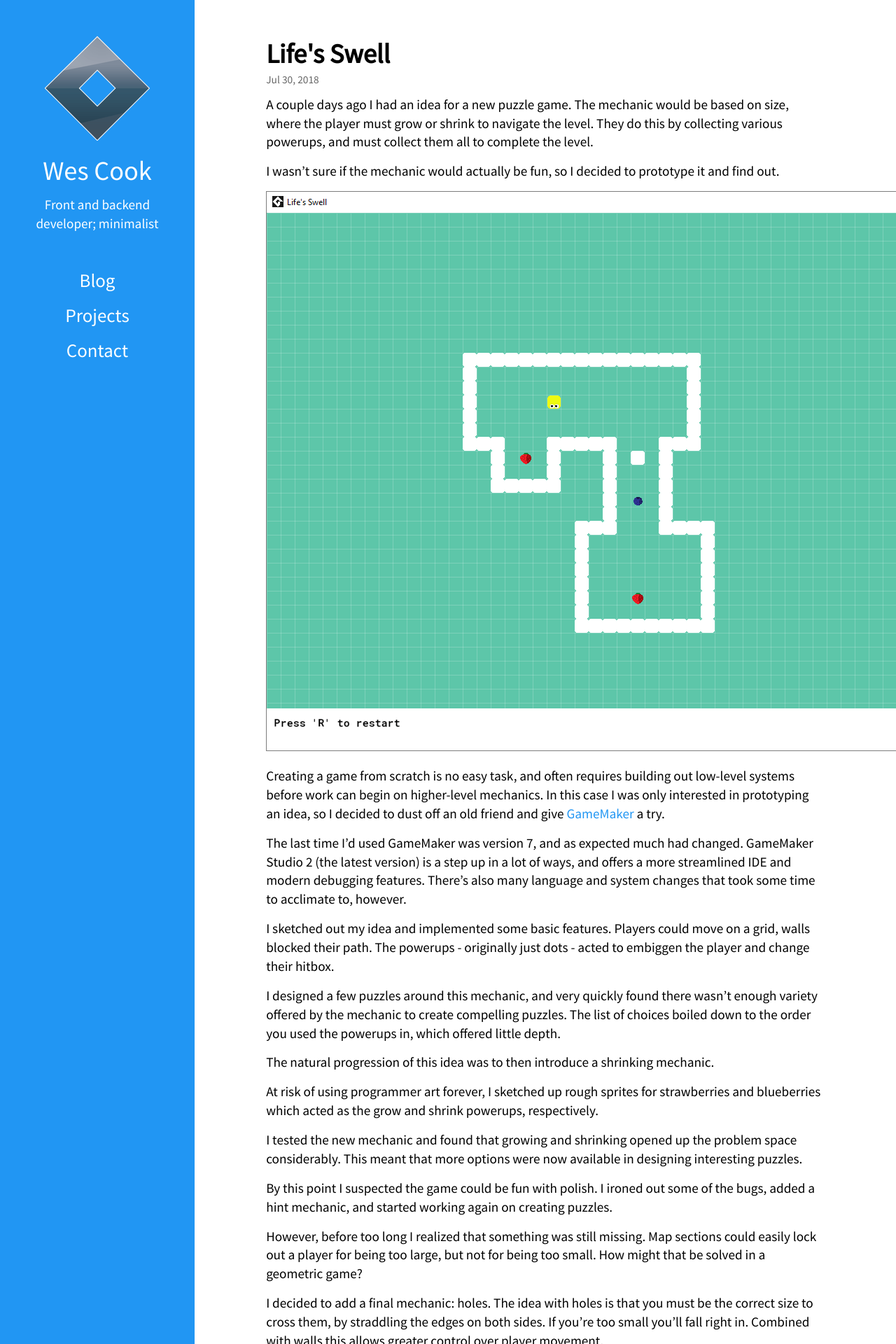
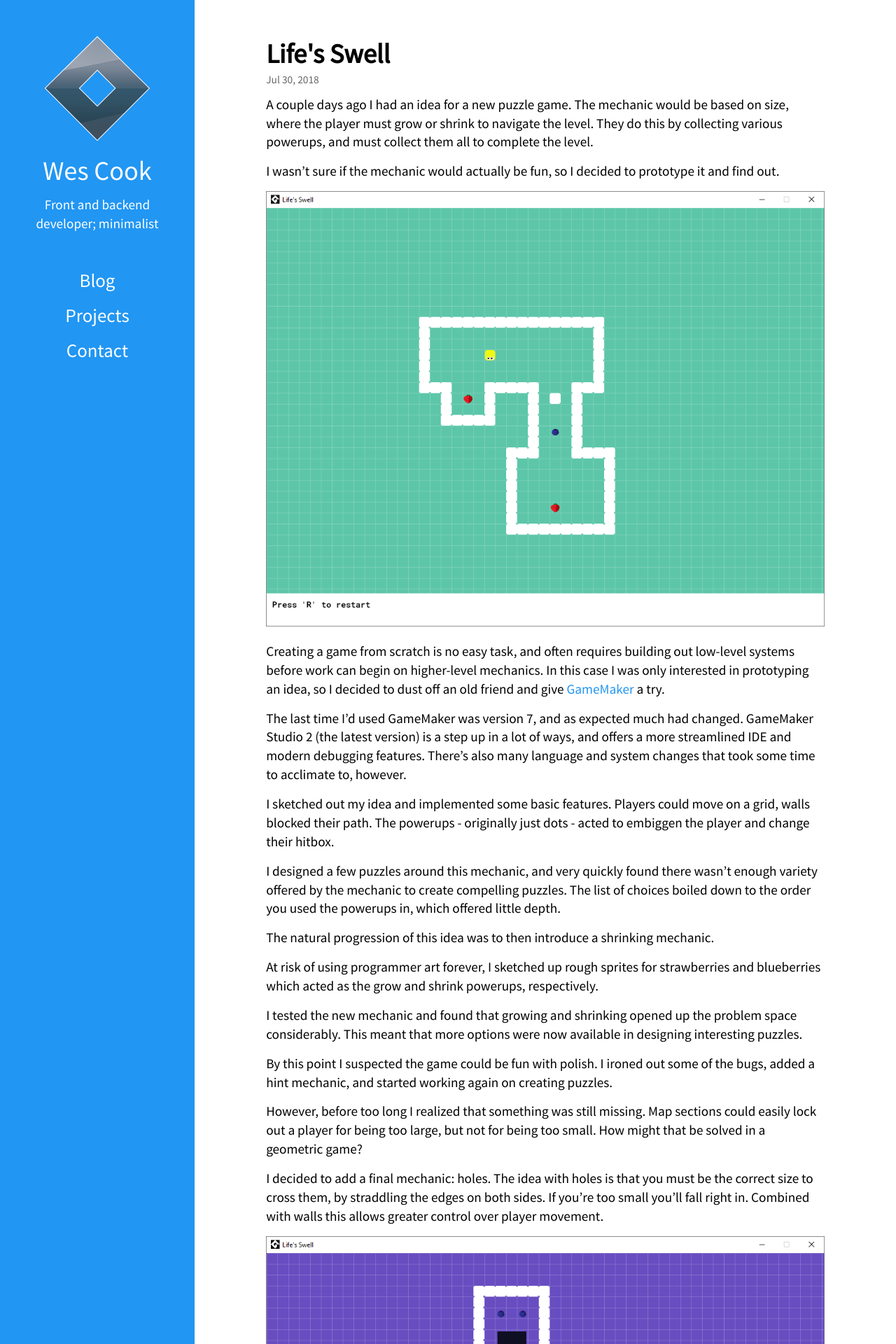
Before and after one commit to WesCook/wescook.github.io, a Jekyll site: the page built from projects/_posts/2018-07-30-lifes-swell.md, in a window 1280 px wide. Shown: the top 1920 px of the page at 70% size. Built offline with Jekyll 4.4.1, drawn with Linux system fonts in a browser that asks for light colours.

Commit message:
Updating image styling and responsiveness

```diff
--- a/_sass/components/layout.scss
+++ b/_sass/components/layout.scss
@@ -49,9 +49,11 @@
 // Floating images
 .float-left {
 	float: left;
+	margin: 10px;
 }
 .float-right {
 	float: right;
+	margin: 10px;
 }
 .clear {
 	clear: both;
--- a/_sass/components/post-decoration.scss
+++ b/_sass/components/post-decoration.scss
@@ -5,13 +5,7 @@
 
 // Images
 .post img {
-	margin: 10px;
-	border: none;
-}
-
-// Remove image border
-img.no-border {
-	margin: 0;
+	max-width: 100%;
 }
 
 // Lists
--- a/projects/_posts/2018-07-30-lifes-swell.md
+++ b/projects/_posts/2018-07-30-lifes-swell.md
@@ -7,7 +7,7 @@ A couple days ago I had an idea for a new puzzle game.  The mechanic would be ba
 
 I wasn't sure if the mechanic would actually be fun, so I decided to prototype it and find out.
 
-![Level 3](/img/lifes-swell-level-3.png){:class="no-border"}
+![Level 3](/img/lifes-swell-level-3.png)
 
 Creating a game from scratch is no easy task, and often requires building out low-level systems before work can begin on higher-level mechanics.  In this case I was only interested in prototyping an idea, so I decided to dust off an old friend and give [GameMaker](https://www.yoyogames.com/gamemaker) a try.
 
@@ -29,7 +29,7 @@ However, before too long I realized that something was still missing.  Map secti
 
 I decided to add a final mechanic: holes.  The idea with holes is that you must be the correct size to cross them, by straddling the edges on both sides.  If you're too small you'll fall right in.  Combined with walls this allows greater control over player movement.
 
-![Level 4](/img/lifes-swell-level-4.png){:class="no-border"}
+![Level 4](/img/lifes-swell-level-4.png)
 <small>Player can cross at size 1 or 3, but not 2.</small>
 
 By this point I found I was quickly running into limitation of the GameMaker trial.  They offer a max of five rooms, which is a pretty big restriction for a puzzle game.  Hitting this limit so early meant I could only introduce the tutorial stages, which was honestly disappointing.  But I'm still happy with my progress, and had reached my goal of proving the mechanic worked.
```
Also changed, not shown: projects/_posts/2016-12-20-watering-cans.md (+1 -1 lines), projects/_posts/2017-06-18-nutrition.md (+1 -1 lines).
